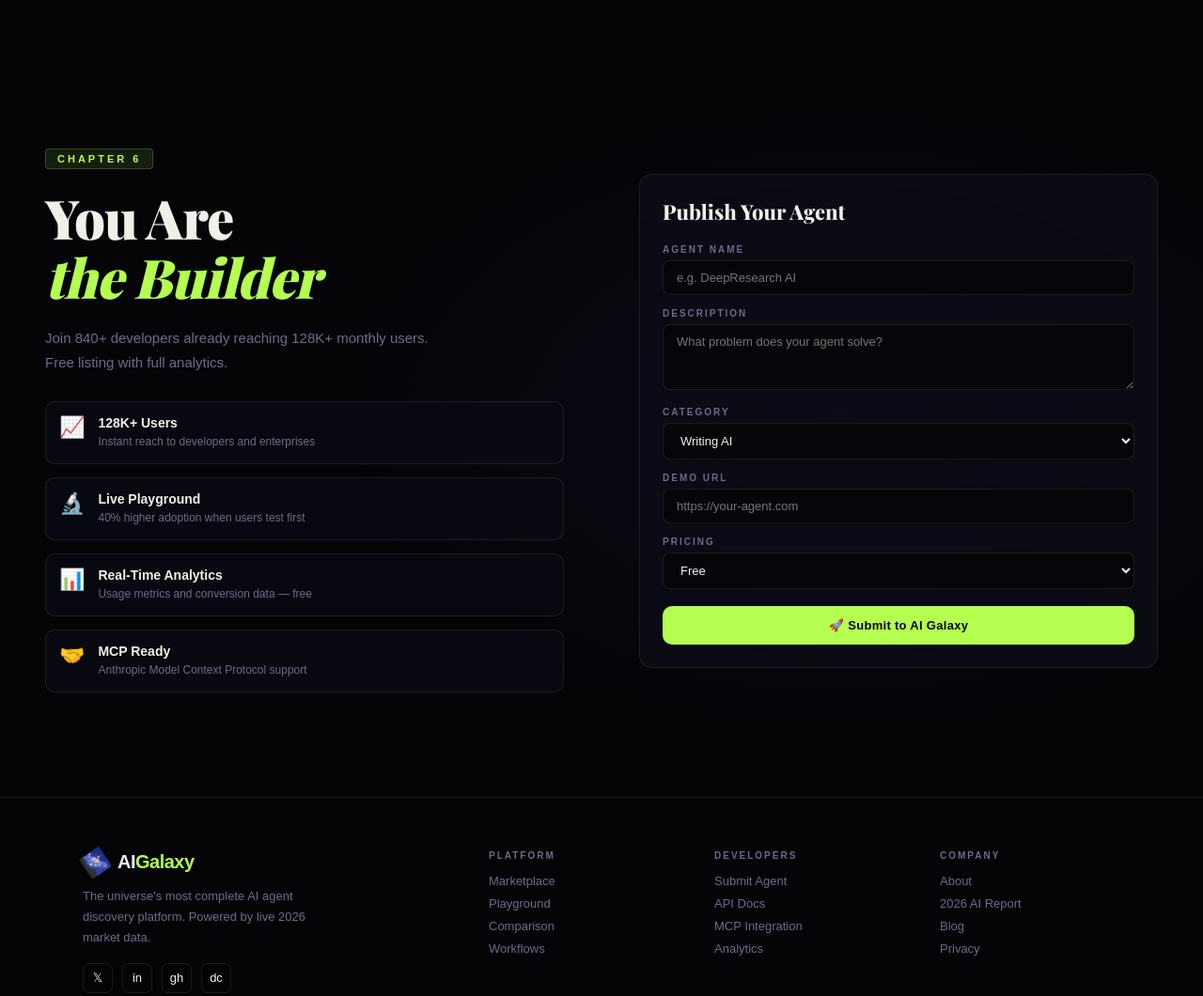
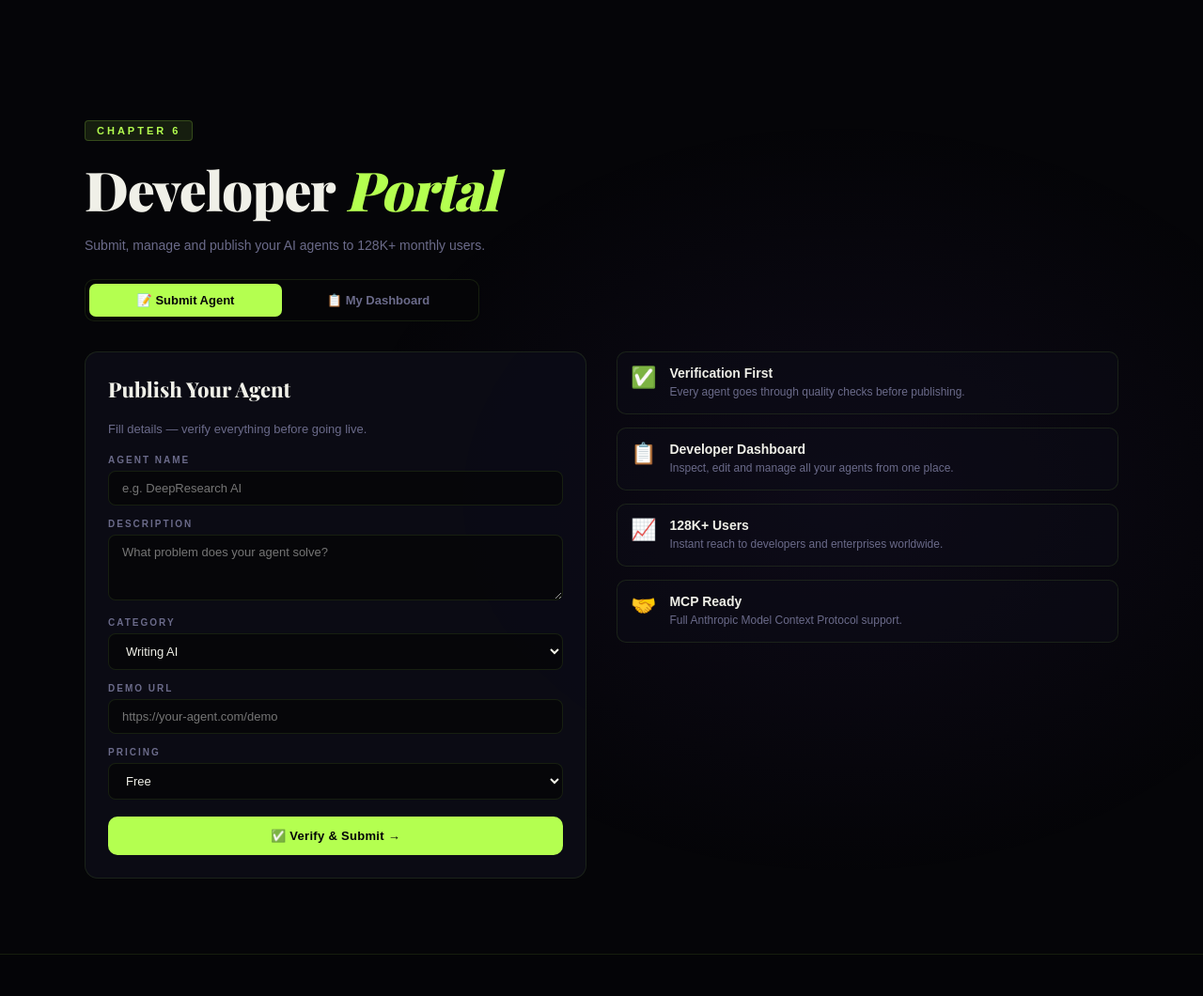
Before and after one commit to Satish8988/ai-galaxy, a plain HTML site: page freantend/index.html in a window 1280 px wide. Shown: the part 5580-6640 px from the top of the page at 94% size. Drawn offline with nearby package versions, Linux system fonts and the light colour scheme; animation ran at ten frames a second; a web font is replaced by a local one.

Commit message:
fix developer portal with dashboard tabs

```diff
--- a/freantend/index.html
+++ b/freantend/index.html
@@ -232,31 +232,47 @@
 <!-- SECTION 6 — DEVELOPER -->
 <section class="full-screen chapter-section" id="developer">
   <div class="section-glow glow-violet"></div>
-  <div class="chapter-split">
-    <div class="chapter-left">
+  <div class="chapter-full" style="max-width:1100px;width:100%">
     <div class="chapter-tag">CHAPTER 6</div>
-      <h2 class="chapter-title">You Are<br><em>the Builder</em></h2>
-      <p class="chapter-desc">Join 840+ developers already reaching 128K+ monthly users. Free listing with full analytics.</p>
-      <div class="perks">
-        <div class="perk"><span class="perk-icon">📈</span><div><strong>128K+ Users</strong><p>Instant reach to developers and enterprises</p></div></div>
-        <div class="perk"><span class="perk-icon">🔬</span><div><strong>Live Playground</strong><p>40% higher adoption when users test first</p></div></div>
-        <div class="perk"><span class="perk-icon">📊</span><div><strong>Real-Time Analytics</strong><p>Usage metrics and conversion data — free</p></div></div>
-        <div class="perk"><span class="perk-icon">🤝</span><div><strong>MCP Ready</strong><p>Anthropic Model Context Protocol support</p></div></div>
+    <h2 class="chapter-title">Developer <em>Portal</em></h2>
+    <p style="font-size:14px;color:var(--muted);margin-bottom:28px">Submit, manage and publish your AI agents to 128K+ monthly users.</p>
+    <div style="display:flex;gap:0;background:rgba(5,5,8,0.8);border:1px solid var(--border);border-radius:10px;padding:4px;margin-bottom:32px;max-width:420px">
+      <div class="dev-tab on" data-tab="submit" onclick="switchDevTab('submit')" style="flex:1;padding:10px;text-align:center;font-size:13px;font-weight:700;cursor:pointer;border-radius:7px;transition:all 0.2s;color:#050508;background:var(--acid)">📝 Submit Agent</div>
+      <div class="dev-tab" data-tab="dashboard" onclick="switchDevTab('dashboard')" style="flex:1;padding:10px;text-align:center;font-size:13px;font-weight:700;cursor:pointer;border-radius:7px;transition:all 0.2s;color:var(--muted)">📋 My Dashboard</div>
     </div>
-    </div>
-    <div class="chapter-right">
+    <div id="devPanel-submit" class="dev-panel">
+      <div style="display:grid;grid-template-columns:1fr 1fr;gap:32px;align-items:start">
         <div class="fc">
           <h3>Publish Your Agent</h3>
+          <p style="font-size:13px;color:var(--muted);margin-bottom:20px">Fill details — verify everything before going live.</p>
           <div class="fg"><label class="fl">Agent Name</label><input class="fi" placeholder="e.g. DeepResearch AI"/></div>
           <div class="fg"><label class="fl">Description</label><textarea class="fta" placeholder="What problem does your agent solve?"></textarea></div>
           <div class="fg"><label class="fl">Category</label>
-          <select class="fse"><option>Writing AI</option><option>Coding AI</option><option>Research AI</option><option>Image Generation</option><option>Video Creation</option><option>Data Analysis</option></select>
+            <select class="fse"><option>Writing AI</option><option>Coding AI</option><option>Research AI</option><option>Image Generation</option><option>Video Creation</option><option>Voice AI</option><option>Data Analysis</option><option>Business Automation</option><option>Security AI</option><option>Enterprise AI</option></select>
           </div>
-        <div class="fg"><label class="fl">Demo URL</label><input class="fi" placeholder="https://your-agent.com"/></div>
+          <div class="fg"><label class="fl">Demo URL</label><input class="fi" placeholder="https://your-agent.com/demo"/></div>
           <div class="fg"><label class="fl">Pricing</label>
             <select class="fse"><option>Free</option><option>Freemium</option><option>Paid</option><option>Usage-Based</option></select>
           </div>
-        <button class="btn btn-primary fsub" onclick="submitDev()">🚀 Submit to AI Galaxy</button>
+          <button class="btn btn-primary fsub" style="width:100%;padding:13px;margin-top:4px" onclick="submitDev()">✅ Verify &amp; Submit →</button>
+        </div>
+        <div class="perks">
+          <div class="perk"><span class="perk-icon">✅</span><div><strong>Verification First</strong><p>Every agent goes through quality checks before publishing.</p></div></div>
+          <div class="perk"><span class="perk-icon">📋</span><div><strong>Developer Dashboard</strong><p>Inspect, edit and manage all your agents from one place.</p></div></div>
+          <div class="perk"><span class="perk-icon">📈</span><div><strong>128K+ Users</strong><p>Instant reach to developers and enterprises worldwide.</p></div></div>
+          <div class="perk"><span class="perk-icon">🤝</span><div><strong>MCP Ready</strong><p>Full Anthropic Model Context Protocol support.</p></div></div>
+        </div>
+      </div>
+    </div>
+    <div id="devPanel-dashboard" class="dev-panel" style="display:none">
+      <div id="devStats"></div>
+      <div id="devAgentList">
+        <div style="text-align:center;padding:40px 20px;color:var(--muted)">
+          <div style="font-size:48px;margin-bottom:12px">📭</div>
+          <div style="font-size:15px;font-weight:700;margin-bottom:6px;color:var(--text)">No agents submitted yet</div>
+          <div style="font-size:13px">Submit your first agent using the form</div>
+          <button onclick="switchDevTab('submit')" style="margin-top:16px;padding:10px 24px;border-radius:8px;background:var(--acid);color:#050508;font-size:13px;font-weight:800;border:none;cursor:pointer;font-family:'Cabinet Grotesk',sans-serif">📝 Submit Your First Agent</button>
+        </div>
       </div>
     </div>
   </div>
```
Also changed, not shown: index.html (+30 -14 lines). Lines whose indentation alone changed are shown as unchanged.
